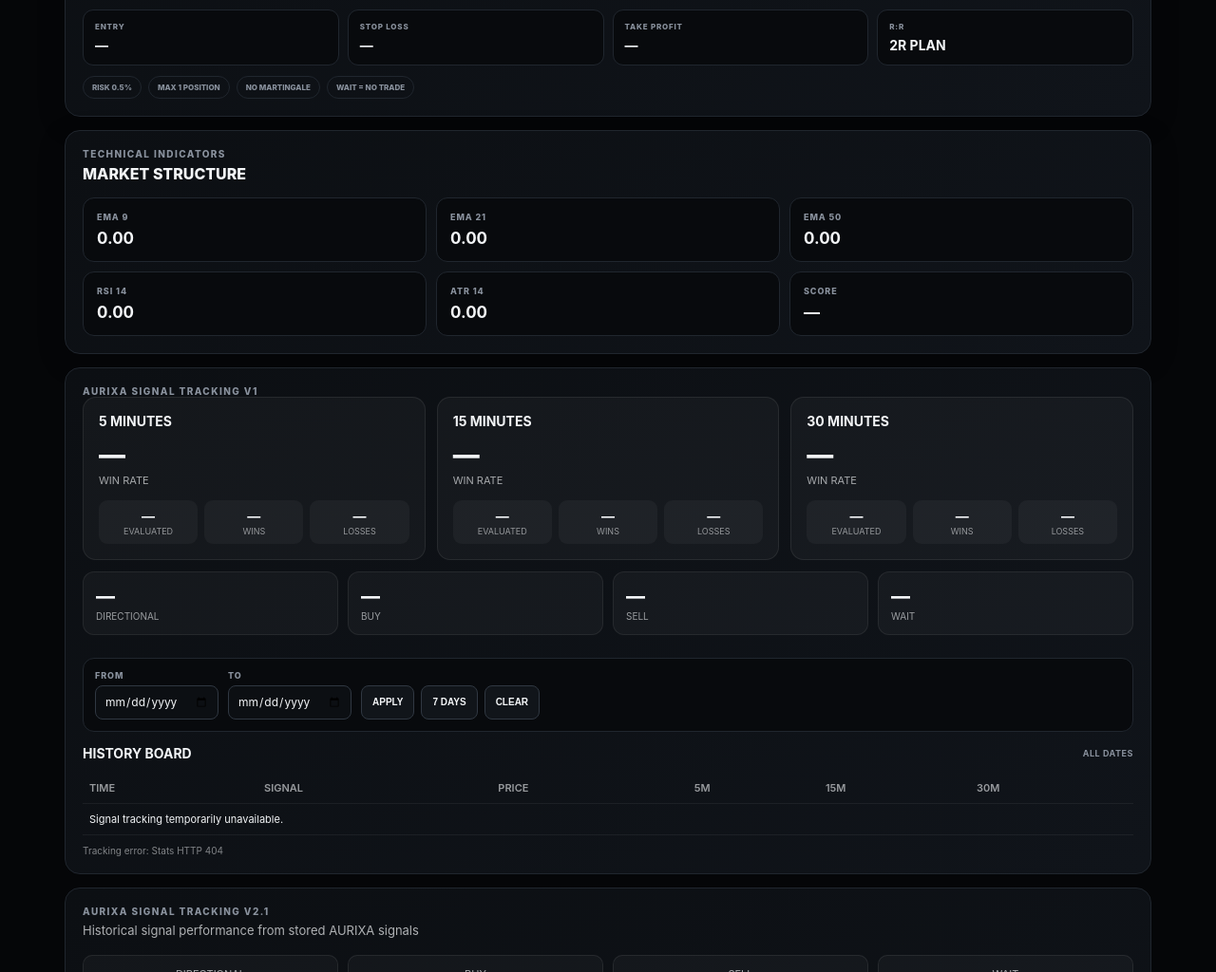
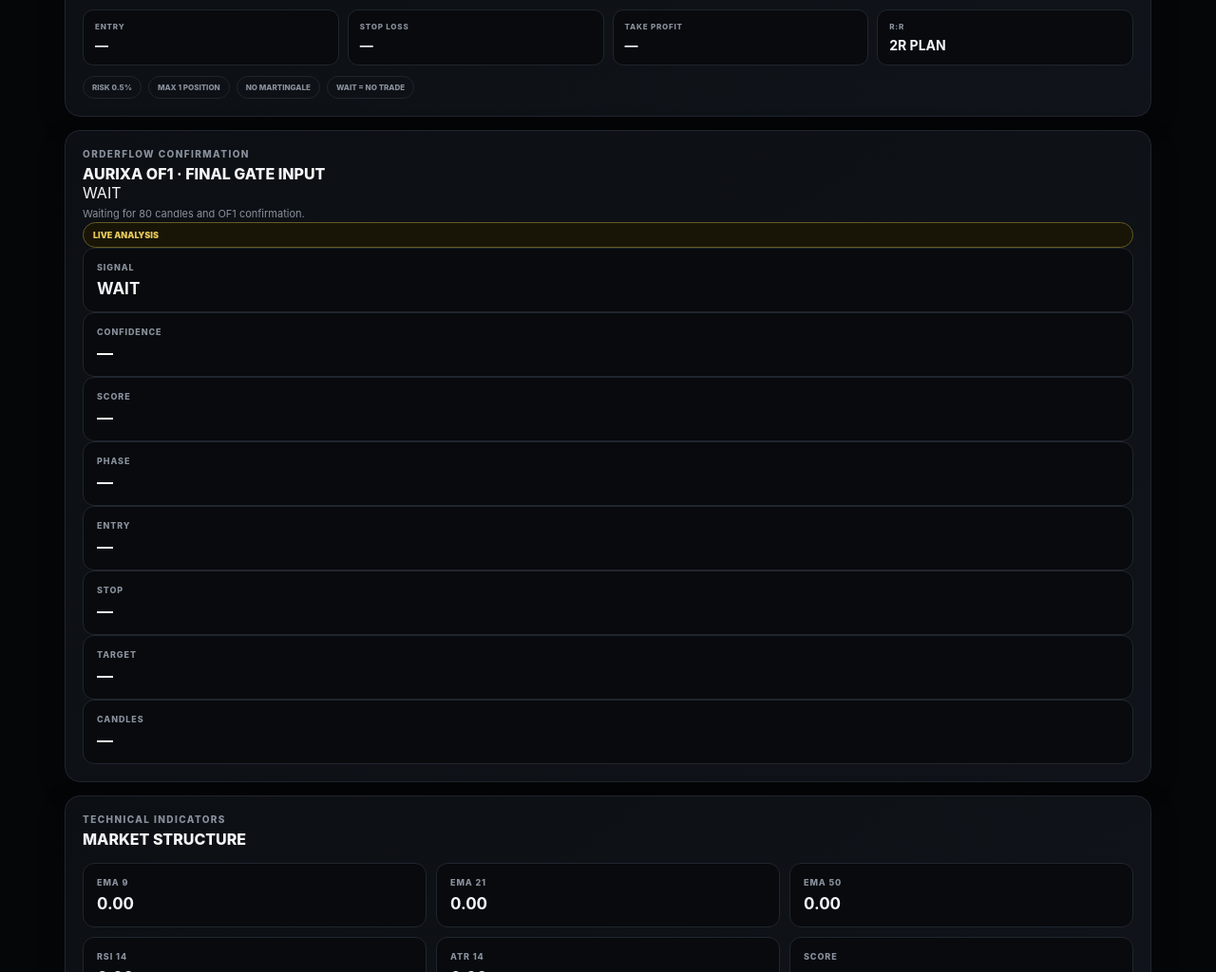
Before and after one commit to sinah2772/aurixa-ai, a website: page web/index.html in a window 1280 px wide. Shown: the part 1480-2504 px from the top of the page at 95% size. Drawn offline with Linux system fonts and the light colour scheme; no server answers.

Commit message:
Update frontend for latest strategy gate UI

```diff
--- a/web/index.html
+++ b/web/index.html
@@ -5,7 +5,7 @@
   <meta name="viewport" content="width=device-width,initial-scale=1,viewport-fit=cover">
   <meta name="theme-color" content="#050608">
   <title>AURIXA AI — Multi-Market Intelligence</title>
-  <link rel="stylesheet" href="/style.css?v=20261005-frontfix6">
+  <link rel="stylesheet" href="/style.css?v=20261006-frontfix7">
   <style>
     #frontendBoot {
       display:block !important; position:fixed !important; top:0 !important; left:0 !important;
@@ -199,6 +199,29 @@
       <div class="gate-rules"><span>RISK 0.5%</span><span>MAX 1 POSITION</span><span>NO MARTINGALE</span><span>WAIT = NO TRADE</span></div>
     </section>
 
+    <!-- ORDERFLOW CONFIRMATION -->
+    <section class="panel of1-panel">
+      <div class="section-title">ORDERFLOW CONFIRMATION</div>
+      <div class="section-heading">AURIXA OF1 · FINAL GATE INPUT</div>
+      <div class="of1-head">
+        <div>
+          <div id="of1Decision" class="of1-decision wait">WAIT</div>
+          <div id="of1Reason" class="gate-reason">Waiting for 80 candles and OF1 confirmation.</div>
+        </div>
+        <div class="gate-badge">LIVE ANALYSIS</div>
+      </div>
+      <div class="of1-grid">
+        <div class="metric"><span>SIGNAL</span><strong id="of1Signal">WAIT</strong></div>
+        <div class="metric"><span>CONFIDENCE</span><strong id="of1Confidence">—</strong></div>
+        <div class="metric"><span>SCORE</span><strong id="of1Score">—</strong></div>
+        <div class="metric"><span>PHASE</span><strong id="of1Phase">—</strong></div>
+        <div class="metric"><span>ENTRY</span><strong id="of1Entry">—</strong></div>
+        <div class="metric"><span>STOP</span><strong id="of1Stop">—</strong></div>
+        <div class="metric"><span>TARGET</span><strong id="of1Target">—</strong></div>
+        <div class="metric"><span>CANDLES</span><strong id="of1Candles">—</strong></div>
+      </div>
+    </section>
+
     <!-- INDICATORS -->
     <section class="panel">
       <div class="section-title">TECHNICAL INDICATORS</div>
@@ -353,6 +376,6 @@
 
   </main>
 </div>
-<script defer src="/app.js?v=20261005-ctrader-chart1"></script>
+<script defer src="/app.js?v=20261006-frontfix7"></script>
 </body>
 </html>
```
